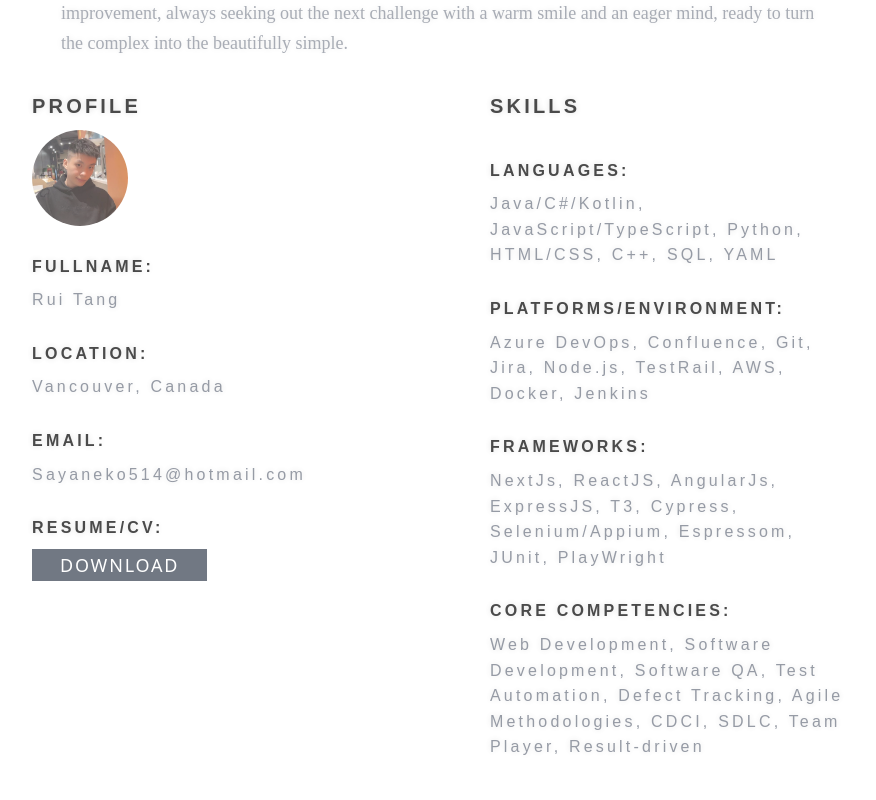
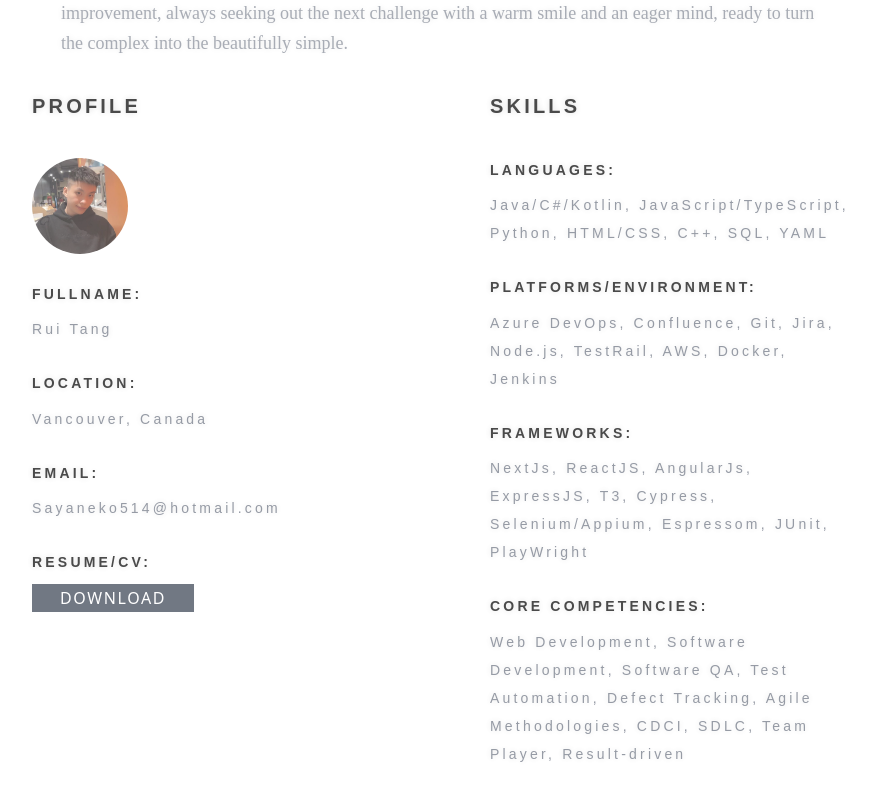
Before and after one commit to sayaneko514/my-portfolio, a Next.js app: page / in a window 1280 px wide. Shown: the part 1257-2057 px from the top of the page, without its empty margins (195-1071 px from the left). Built offline with nearby package versions, Linux system fonts and the light colour scheme.

Commit message:
Change font size
Update font size

```diff
--- a/app/components/about-section/about-content/index.tsx
+++ b/app/components/about-section/about-content/index.tsx
@@ -17,12 +17,12 @@ const AboutContent = () => {
                             textShadow: '0 0 6px rgba(0, 0, 0, 0.2)'
                         }}>Profile
                     </h3>
-                    <div className="flex items-start">
+                    <div className="flex items-start mt-7">
                         <ProfilePicture image={profilePicture} alt="Profile Picture" />
                     </div>
                     <ul className="list-none">
                         <li>
-                            <p className="text-base uppercase font-bold tracking-widest mt-5"
+                            <p className="text-sm uppercase font-bold tracking-widest mt-5"
                                 style={{
                                     fontFamily: '"Poppins", sans-serif',
                                     lineHeight: '2.6rem',
@@ -30,17 +30,17 @@ const AboutContent = () => {
                                     textShadow: '0 0 6px rgba(0, 0, 0, 0.2)'
                                 }}>FullName:
                             </p>
-                            <p className="text-base text-gray-500 tracking-widest"
+                            <p className="text-sm text-gray-500 tracking-widest"
                                 style={{
                                     fontFamily: '"Poppins", sans-serif',
-                                    lineHeight: 1.6,
+                                    lineHeight: 2,
                                     letterSpacing: '.2rem',
                                     textShadow: '0 0 6px rgba(0, 0, 0, 0.2)'
                                 }}>Rui Tang
                             </p>
                         </li>
                         <li>
-                            <p className="text-base uppercase font-bold tracking-widest mt-5"
+                            <p className="text-sm uppercase font-bold tracking-widest mt-5"
                                 style={{
                                     fontFamily: '"Poppins", sans-serif',
                                     lineHeight: '2.6rem',
@@ -48,17 +48,17 @@ const AboutContent = () => {
                                     textShadow: '0 0 6px rgba(0, 0, 0, 0.2)'
                                 }}>Location:
                             </p>
-                            <p className="text-gray-500 text-base tracking-widest"
+                            <p className="text-sm text-gray-500 tracking-widest"
                                 style={{
                                     fontFamily: '"Poppins", sans-serif',
-                                    lineHeight: 1.6,
+                                    lineHeight: 2,
                                     letterSpacing: '.2rem',
                                     textShadow: '0 0 6px rgba(0, 0, 0, 0.2)'
                                 }}>Vancouver, Canada
                             </p>
                         </li>
                         <li>
-                            <p className="text-base uppercase font-bold tracking-widest mt-5"
+                            <p className="text-sm uppercase font-bold tracking-widest mt-5"
                                 style={{
                                     fontFamily: '"Poppins", sans-serif',
                                     lineHeight: '2.6rem',
@@ -66,17 +66,17 @@ const AboutContent = () => {
                                     textShadow: '0 0 6px rgba(0, 0, 0, 0.2)'
                                 }}>Email:
                             </p>
-                            <p className="text-gray-500 text-base tracking-widest"
+                            <p className="text-sm text-gray-500 tracking-widest"
                                 style={{
                                     fontFamily: '"Poppins", sans-serif',
-                                    lineHeight: 1.6,
+                                    lineHeight: 2,
                                     letterSpacing: '.2rem',
                                     textShadow: '0 0 6px rgba(0, 0, 0, 0.2)'
                                 }}>Sayaneko514@hotmail.com
                             </p>
                         </li>
                         <li>
-                            <p className="text-base uppercase font-bold tracking-widest mt-5"
+                            <p className="text-sm uppercase font-bold tracking-widest mt-5"
                                 style={{
                                     fontFamily: '"Poppins", sans-serif',
                                     lineHeight: '2.6rem',
@@ -101,7 +101,7 @@ const AboutContent = () => {
                     </h3>
                     <ul className="list-none">
                         <li>
-                            <p className="text-base uppercase font-bold tracking-widest mt-5"
+                            <p className="text-sm uppercase font-bold tracking-widest mt-5"
                                 style={{
                                     fontFamily: '"Poppins", sans-serif',
                                     lineHeight: '2.6rem',
@@ -109,17 +109,17 @@ const AboutContent = () => {
                                     textShadow: '0 0 6px rgba(0, 0, 0, 0.2)'
                                 }}>Languages:
                             </p>
-                            <p className="text-base text-gray-500 tracking-widest"
+                            <p className="text-sm text-gray-500 tracking-widest"
                                 style={{
                                     fontFamily: '"Poppins", sans-serif',
-                                    lineHeight: 1.6,
+                                    lineHeight: 2,
                                     letterSpacing: '.2rem',
                                     textShadow: '0 0 6px rgba(0, 0, 0, 0.2)'
                                 }}>Java/C#/Kotlin, JavaScript/TypeScript, Python, HTML/CSS, C++, SQL, YAML
                             </p>
                         </li>
                         <li>
-                            <p className="text-base uppercase font-bold tracking-widest mt-5"
+                            <p className="text-sm uppercase font-bold tracking-widest mt-5"
                                 style={{
                                     fontFamily: '"Poppins", sans-serif',
                                     lineHeight: '2.6rem',
@@ -127,17 +127,17 @@ const AboutContent = () => {
                                     textShadow: '0 0 6px rgba(0, 0, 0, 0.2)'
                                 }}>Platforms/Environment:
                             </p>
-                            <p className="text-gray-500 text-base tracking-widest"
+                            <p className="text-sm text-gray-500 tracking-widest"
                                 style={{
                                     fontFamily: '"Poppins", sans-serif',
-                                    lineHeight: 1.6,
+                                    lineHeight: 2,
                                     letterSpacing: '.2rem',
                                     textShadow: '0 0 6px rgba(0, 0, 0, 0.2)'
                                 }}>Azure DevOps, Confluence, Git, Jira, Node.js, TestRail, AWS, Docker, Jenkins
                             </p>
                         </li>
                         <li>
-                            <p className="text-base uppercase font-bold tracking-widest mt-5"
+                            <p className="text-sm uppercase font-bold tracking-widest mt-5"
                                 style={{
                                     fontFamily: '"Poppins", sans-serif',
                                     lineHeight: '2.6rem',
@@ -145,17 +145,17 @@ const AboutContent = () => {
                                     textShadow: '0 0 6px rgba(0, 0, 0, 0.2)'
                                 }}>Frameworks:
                             </p>
-                            <p className="text-gray-500 text-base tracking-widest"
+                            <p className="text-sm text-gray-500 tracking-widest"
                                 style={{
                                     fontFamily: '"Poppins", sans-serif',
-                                    lineHeight: 1.6,
+                                    lineHeight: 2,
                                     letterSpacing: '.2rem',
                                     textShadow: '0 0 6px rgba(0, 0, 0, 0.2)'
                                 }}>NextJs, ReactJS, AngularJs, ExpressJS, T3, Cypress, Selenium/Appium, Espressom, JUnit, PlayWright
                             </p>
                         </li>
                         <li>
-                            <p className="text-base uppercase font-bold tracking-widest mt-5"
+                            <p className="text-sm uppercase font-bold tracking-widest mt-5"
                                 style={{
                                     fontFamily: '"Poppins", sans-serif',
                                     lineHeight: '2.6rem',
@@ -163,10 +163,10 @@ const AboutContent = () => {
                                     textShadow: '0 0 6px rgba(0, 0, 0, 0.2)'
                                 }}>Core Competencies:
                             </p>
-                            <p className="text-gray-500 text-base tracking-widest"
+                            <p className="text-sm text-gray-500 tracking-widest"
                                 style={{
                                     fontFamily: '"Poppins", sans-serif',
-                                    lineHeight: 1.6,
+                                    lineHeight: 2,
                                     letterSpacing: '.2rem',
                                     textShadow: '0 0 6px rgba(0, 0, 0, 0.2)'
                                 }}>Web Development, Software Development, Software QA, Test Automation, Defect Tracking, Agile Methodologies, CDCI, SDLC, Team Player, Result-driven
--- a/app/components/about-section/profile-picture/index.tsx
+++ b/app/components/about-section/profile-picture/index.tsx
@@ -12,7 +12,7 @@ const ProfilePicture: React.FC<ProfilePictureProps> = ({
 }) => {
     return (
         <>
-            <Image className="w-24 h-24 rounded-full" src="/images/profile.jpg" alt="Profile picture" width="384" height="512" />
+            <Image className="w-24 h-24 rounded-full transition ease-in-out delay-50 hover:-translate-y-1 hover:scale-110 duration-200" src="/images/profile.jpg" alt="Profile picture" width="384" height="512" />
         </>
     );
 };
--- a/app/components/about-section/resume-button/index.tsx
+++ b/app/components/about-section/resume-button/index.tsx
@@ -5,7 +5,7 @@ const ResumeDownload = () => {
                 href="files/Rui_Tang_Resume.pdf"
                 download="Rui_Tang_Resume"
                 id="resumedl"
-                className="inline-block text-white bg-gray-700 hover:bg-black px-7 py-0.5 text-lg uppercase tracking-widest transition-colors duration-300 ease-in-out"
+                className="inline-block text-white bg-gray-700 hover:bg-black px-7 py-0.5 text-base uppercase tracking-widest transition-colors duration-300 ease-in-out"
             >
                 Download
             </a>
--- a/package.json
+++ b/package.json
@@ -1,6 +1,6 @@
 {
   "name": "nextjs",
-  "version": "0.3.1",
+  "version": "0.3.2",
   "private": true,
   "scripts": {
     "dev": "next dev",
```
